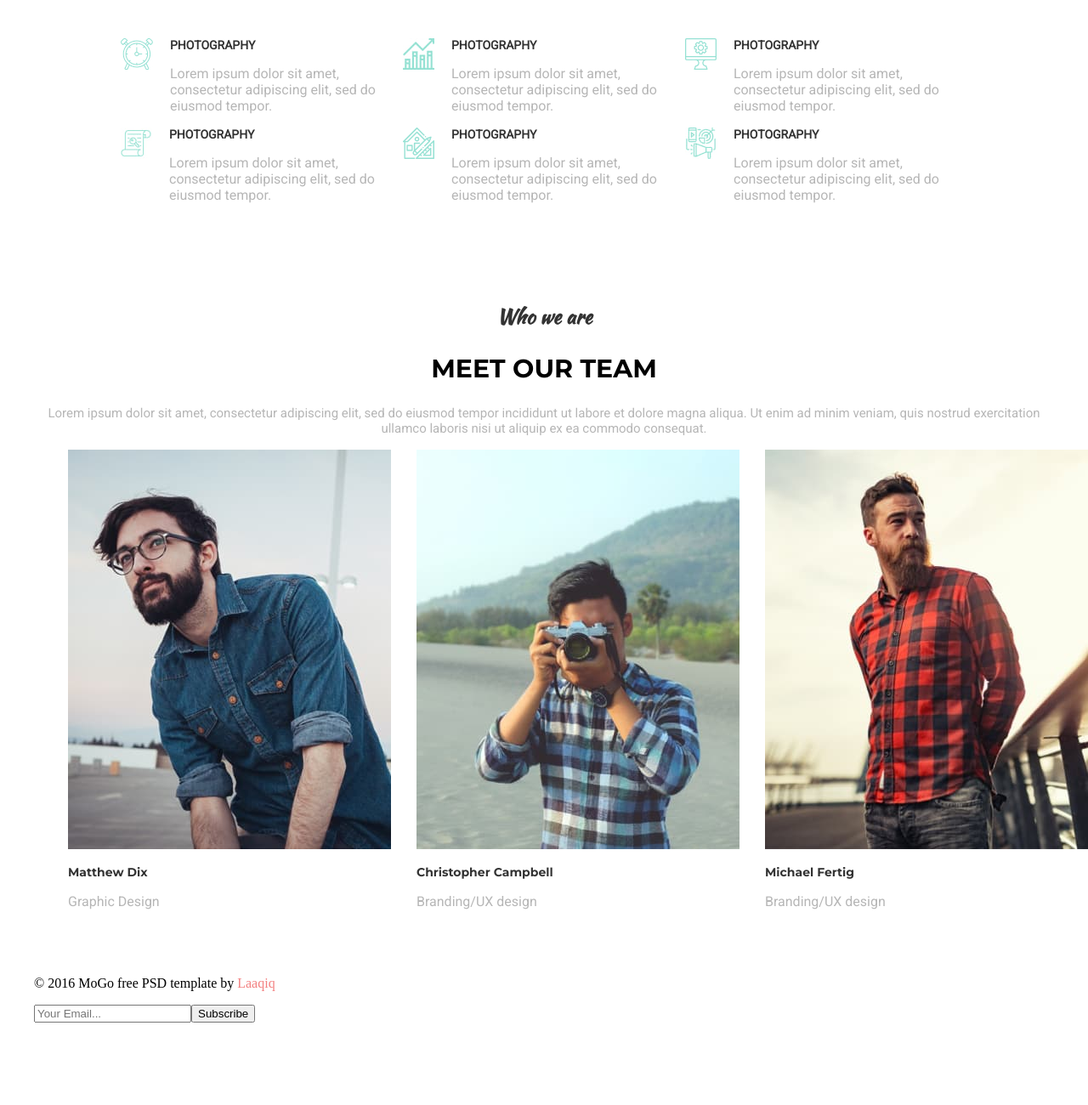
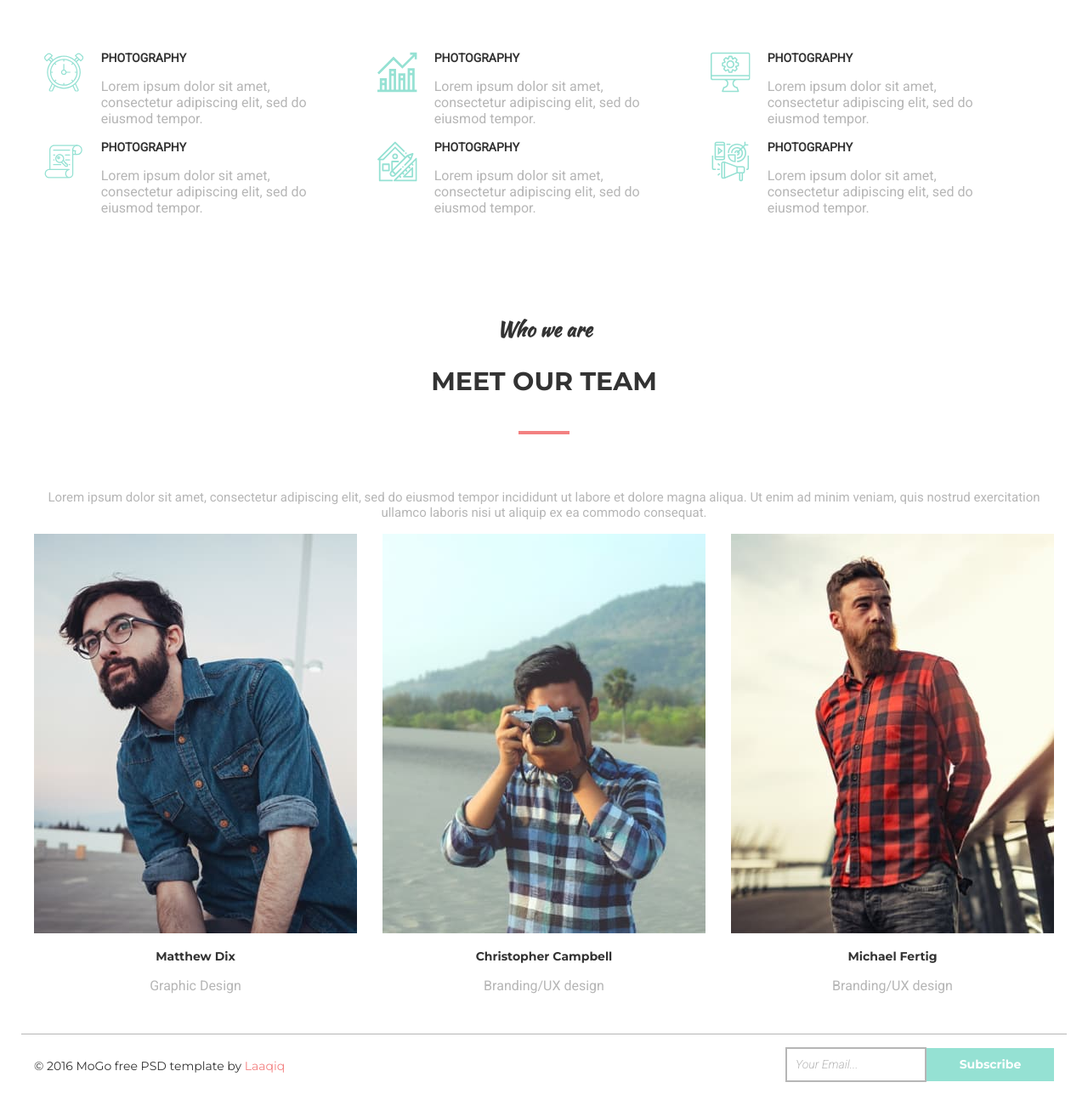
Before and after one commit to danikkkkk12/Mogo, a plain HTML site: page index.html in a window 1280 px wide. Shown: the part 272-1572 px from the top of the page at 85% size. Before the commit the page ends 1498 px from the top, so only its background shows below. Drawn offline with Linux system fonts and the light colour scheme.

Commit message:
add footer

```diff
--- a/index.html
+++ b/index.html
@@ -1,5 +1,6 @@
 <!DOCTYPE html>
 <html lang="en">
+
 <head>
   <meta charset="UTF-8" />
   <meta name="viewport" content="width=device-width, initial-scale=1.0" />
@@ -7,37 +8,23 @@
   <link rel="stylesheet" href="style.css" />
   <link rel="preconnect" href="https://fonts.googleapis.com" />
   <link rel="preconnect" href="https://fonts.gstatic.com" crossorigin />
-    <link
-      href="https://fonts.googleapis.com/css2?family=Montserrat:wght@700&display=swap"
-      rel="stylesheet"
-    />
+  <link href="https://fonts.googleapis.com/css2?family=Montserrat:wght@700&display=swap" rel="stylesheet" />
   <link rel="preconnect" href="https://fonts.googleapis.com" />
   <link rel="preconnect" href="https://fonts.gstatic.com" crossorigin />
-    <link
-      href="https://fonts.googleapis.com/css2?family=Montserrat&display=swap"
-      rel="stylesheet"
-    />
+  <link href="https://fonts.googleapis.com/css2?family=Montserrat&display=swap" rel="stylesheet" />
   <link rel="preconnect" href="https://fonts.googleapis.com" />
   <link rel="preconnect" href="https://fonts.gstatic.com" crossorigin />
-    <link
-      href="https://fonts.googleapis.com/css2?family=Kaushan+Script&display=swap"
-      rel="stylesheet"
-    />
+  <link href="https://fonts.googleapis.com/css2?family=Kaushan+Script&display=swap" rel="stylesheet" />
   <link rel="preconnect" href="https://fonts.googleapis.com" />
   <link rel="preconnect" href="https://fonts.gstatic.com" crossorigin />
-    <link
-      href="https://fonts.googleapis.com/css2?family=Roboto&display=swap"
-      rel="stylesheet"
-    />
+  <link href="https://fonts.googleapis.com/css2?family=Roboto&display=swap" rel="stylesheet" />
   <link rel="preconnect" href="https://fonts.googleapis.com" />
   <link rel="preconnect" href="https://fonts.gstatic.com" crossorigin />
-    <link
-      href="https://fonts.googleapis.com/css2?family=Roboto:ital,wght@1,300&display=swap"
-      rel="stylesheet"
-    />
+  <link href="https://fonts.googleapis.com/css2?family=Roboto:ital,wght@1,300&display=swap" rel="stylesheet" />
   <link rel="preconnect" href="https://fonts.googleapis.com">
   <link rel="preconnect" href="https://fonts.gstatic.com" crossorigin>
-<link href="https://fonts.googleapis.com/css2?family=Montserrat:ital,wght@0,100..900;1,100..900&display=swap" rel="stylesheet">
+  <link href="https://fonts.googleapis.com/css2?family=Montserrat:ital,wght@0,100..900;1,100..900&display=swap"
+    rel="stylesheet">
   <link rel="preconnect" href="https://fonts.googleapis.com">
   <link rel="preconnect" href="https://fonts.gstatic.com" crossorigin>
   <link href="https://fonts.googleapis.com/css2?family=Roboto:ital,wght@1,300&display=swap" rel="stylesheet">
@@ -81,7 +68,11 @@
       <section class="work">
         <ul class="work-list">
           <li class="work-item">
-              <img src="photo/1.jpg" alt="будильник" class="work-image"/>
+            <svg class="work_image">
+              <use href="symbol-defs.svg#icon-watch">
+
+              </use>
+            </svg>
             <div class="work-wrap">
               <h3 class="work-sabmit">photography</h3>
               <p class="work-text">
@@ -91,7 +82,11 @@
             </div>
           </li>
           <li class="work-item">
-              <img src="photo/2.jpg" alt="графік" class="work-image" />
+            <svg class="work_image">
+              <use href="symbol-defs.svg#icon-bar-graph">
+
+              </use>
+            </svg>
             <div class="work-wrap">
               <h3 class="work-sabmit">photography</h3>
               <p class="work-text">
@@ -101,7 +96,11 @@
             </div>
           </li>
           <li class="work-item">
-              <img src="photo/3.jpg" alt="пк" class="work-image" />
+            <svg class="work_image">
+              <use href="symbol-defs.svg#icon-display">
+
+              </use>
+            </svg>
             <div class="work-wrap">
               <h3 class="work-sabmit">photography</h3>
               <p class="work-text">
@@ -111,7 +110,11 @@
             </div>
           </li>
           <li class="work-item">
-              <img src="photo/4.jpg" alt="list" class="work-image" />
+            <svg class="work_image">
+              <use href="symbol-defs.svg#icon-paper" icon-paper>
+
+              </use>
+            </svg>
             <div class="work-wrap">
               <h3 class="work-sabmit">photography</h3>
               <p class="work-text">
@@ -121,7 +124,11 @@
             </div>
           </li>
           <li class="work-item">
-              <img src="photo/5.jpg" alt="home" class="work-image" />
+            <svg class="work_image">
+              <use href="symbol-defs.svg#icon-home">
+
+              </use>
+            </svg>
             <div class="work-wrap">
               <h3 class="work-sabmit">photography</h3>
               <p class="work-text">
@@ -131,7 +138,11 @@
             </div>
           </li>
           <li class="work-item">
-              <img src="photo/6.jpg" alt="marketing" class="work-image" />
+            <svg class="work_image">
+              <use href="symbol-defs.svg#icon-digital-marketing">
+
+              </use>
+            </svg>
             <div class="work-wrap">
               <h3 class="work-sabmit">photography</h3>
               <p class="work-text">
@@ -144,7 +155,7 @@
       </section>
       <section class="team">
         <h2 class="team_title">Who we are</h2>
-          <h2 class="titles">Meet our team</h2>
+        <h2 class="title">Meet our team</h2>
         <p class="team-text">
           Lorem ipsum dolor sit amet, consectetur adipiscing elit, sed do
           eiusmod tempor incididunt ut labore et dolore magna aliqua. Ut enim
@@ -153,21 +164,21 @@
         </p>
         <ul class="team-list">
           <li class="team-item">
-              <img src="photo/7.jpg" alt="boy" class="team-image" />
+            <img src="images/first-man.jpg" alt="boy" class="team-image" />
             <div class="team-wrap">
               <h3 class="team-name">Matthew Dix</h3>
               <p class="team-position">Graphic Design</p>
             </div>
           </li>
           <li class="team-item">
-              <img src="photo/8.jpg" alt="photograph" class="team-image" />
+            <img src="images/second-man.jpg" alt="photograph" class="team-image" />
             <div class="team-wrap">
               <h3 class="team-name">Christopher Campbell</h3>
               <p class="team-position">Branding/UX design</p>
             </div>
           </li>
           <li class="team-item">
-              <img src="photo/9.jpg" alt="boy" class="team-image" />
+            <img src="images/third-man.jpg" alt="boy" class="team-image" />
             <div class="team-wrap">
               <h3 class="team-name">Michael Fertig</h3>
               <p class="team-position">Branding/UX design</p>
@@ -178,20 +189,18 @@
     </div>
   </main>
   <footer class="footer">
-      <div class="container">
+    <div class="container footer_wraper footer_line">
       <p class="footer-text">
         © 2016 MoGo free PSD template by
         <a href="#" class="footer-link">Laaqiq</a>
       </p>
       <form action="#" class="footer-form">
-          <input
-            type="email"
-            placeholder="Your Email..."
-            class="footer-input"
-          /><button class="footer-btn">Subscribe</button>
+        <input type="email" placeholder="Your Email..." class="footer-input" /><button
+          class="footer-btn">Subscribe</button>
       </form>
 
   </footer>
   </div>
 </body>
+
 </html>
--- a/style.css
+++ b/style.css
@@ -1,4 +1,5 @@
 :root {
+    --btn-text-color: #fff;
     --accent-color: #F38181;
     --main-color: #95E1D3;
     --title-color: #333333;
@@ -15,7 +16,6 @@
     width: 1200px;
     margin: 0 auto;
     padding: 15px;
-    /* outline: 2px solid black; */
 }
 
 .active {
@@ -46,7 +46,7 @@ li {
 .logo_container {
     display: flex;
 }
-
+/* --------------------------------------------header---------------------------- */
 .nav-link {
     color: var(--accent-color);
     font-size: 14px;
@@ -68,9 +68,9 @@ li {
     top: 30px;
     left: 0;
 }
-
+/* ----------------------------------------------------main------------------------------------------ */
 .paragraph_banner,
-.team_title{
+.team_title {
     font-family: Kaushan Script;
     color: var(--title-color);
     font-size: 24px;
@@ -78,7 +78,7 @@ li {
 
 }
 
-.team_title{
+.team_title {
     text-align: center;
     margin-top: 100px;
     margin-bottom: 17px;
@@ -90,11 +90,12 @@ li {
     font-family: var(--hader-menu-fonts);
 }
 
-.titles {
-    text-align: center;
+.title {
+    color: var(--title-color);
     font-family: var(--logo-header-fonts);
     text-transform: uppercase;
     font-size: 30px;
+    text-align: center;
 }
 
 .title::after {
@@ -116,6 +117,7 @@ li {
 .team-list {
     display: flex;
     gap: 30px;
+    padding-left: 0;
 }
 
 .team-name {
@@ -136,6 +138,7 @@ li {
 .work-item {
     display: flex;
     width: 332px;
+    margin-right: 60px;
     /* outline: 2px solid pink; */
 }
 
@@ -147,10 +150,11 @@ li {
     /* outline: 2px solid pink; */
 }
 
-.work-image {
-    width: 38px;
-    height: 37px;
+.work_image {
+    width: 100px;
+    height: 50px;
     margin-right: 20px;
+    fill: #95E1D3;
 }
 
 .work-sabmit {
@@ -162,13 +166,71 @@ li {
     ;
 
 }
-
+.team-wrap{
+    text-align: center;
+}
 .work-text {
     color: var(--text-color);
     font-family: var(--paragraph-font);
 }
-
+/* ----------------------------------------------------------footer----------------------------------------- */
 .footer-link {
     color: var(--accent-color);
 
 }
+
+.footer_wraper {
+    display: flex;
+    justify-content: space-between;
+}
+
+.footer_line {
+    border-top: 1px solid var(--text-color);
+}
+
+.footer-text {
+    color: var(--title-color);
+    font-family: var(--logo-header-fonts);
+    font-size: 14px;
+    font-weight: 400;
+    line-height: 17px;
+
+}
+
+::placeholder {
+    color: var(--text-color);
+    font-family: var(--paragraph-font);
+    font-style: italic ;
+    font-size: 14px;
+    font-weight: 300;
+    line-height: 16px;
+    padding: 10px 0px 10px 0px;
+}
+
+.footer-input {
+    width: 150px;
+    height: 35px;
+    padding-left: 10px;
+    font-size: 14px;
+    border: 2px solid var(--text-color);
+}
+
+.footer-input:focus {
+    outline: none;
+}
+
+.footer-btn {
+    color: var(--btn-text-color);
+    font-family: var(--logo-header-fonts);
+    font-size: 14px;
+    font-weight: 700;
+    line-height: 17px;
+    border: none;
+    background-color: var(--subscribe-btn-color);
+    width: 150px;
+    height: 39px;
+}
+.footer-btn:hover{
+    background-color: rgb(112, 186, 172);
+    cursor: pointer;
+}
```
Also changed, not shown: images/first-man.jpg (renamed from photo/7.jpg), images/second-man.jpg (renamed from photo/8.jpg), images/third-man.jpg (renamed from photo/9.jpg), photo/1.jpg (deleted), photo/2.jpg (deleted), photo/3.jpg (deleted), photo/4.jpg (deleted), photo/5.jpg (deleted), photo/6.jpg (deleted), symbol-defs.svg (added). Lines whose indentation alone changed are shown as unchanged.
